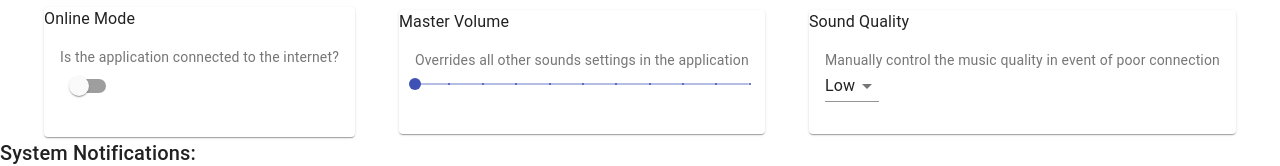
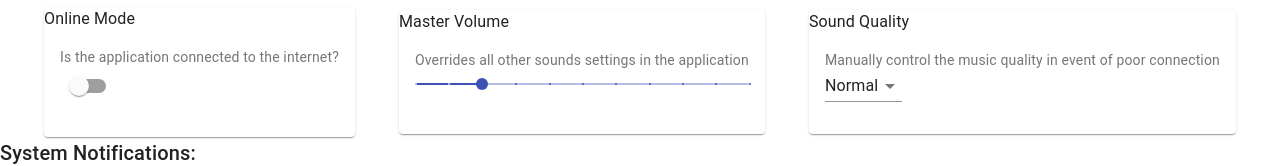
Before and after one commit to Michael-Fares/my-music-app2, a React (Create React App) app: page / in a window 1280 px wide. Both pictures are taken after a click on the button "LOGIN". Shown: the part 179-345 px from the top of the page. Built offline with nearby package versions, Linux system fonts and the light colour scheme.

Commit message:
lifted up state to the Dashboard Component

```diff
--- a/src/components/Dashboard.js
+++ b/src/components/Dashboard.js
@@ -19,9 +19,23 @@ import { MenuItem } from "@material-ui/core";
 
 
 export default function Dashboard() {
+//   state
+  const [notifications, setNotifications] = useState([])
+  const [online, setOnline] = useState(false)
+  const [volume, setVolume] = useState(20)
+  const [soundQuality, setSoundQuality] = useState(2)
 
-  const [notifications, setNotifications] = useState([])
+//   state change handler functions
+    const handleOnline = () => online ? setOnline(false) : setOnline(true)
 
+    const handleVolume = (e, sliderValue) => {
+    e.preventDefault()
+    setVolume(sliderValue)
+}
+
+    const handleSound = (e) => {
+    setSoundQuality(e.target.value);
+  };
 
 
 
@@ -37,7 +51,7 @@ export default function Dashboard() {
             <Typography variant="body2" color="textSecondary" component="p">
           Is the application connected to the internet?
         </Typography>
-        <Switch />
+        <Switch onChange={handleOnline}/>
       </CardContent>
       <CardActions disableSpacing></CardActions>
     </Card>
@@ -50,7 +64,8 @@ export default function Dashboard() {
           Overrides all other sounds settings in the application
         </Typography>
         <Slider
-        value = {0}
+        value = {volume}
+        onChange = {handleVolume}
         aria-labelledby="discrete-slider-small-steps"
         step={10}
         marks
@@ -72,7 +87,8 @@ export default function Dashboard() {
         <Select
           labelId="demo-simple-select-label"
           id="demo-simple-select"
-          value={1}
+          value={soundQuality}
+          onChange={handleSound}
 
         >
           <MenuItem value={1}>Low</MenuItem>
```
